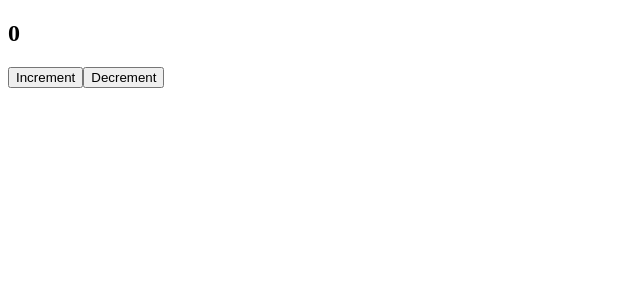
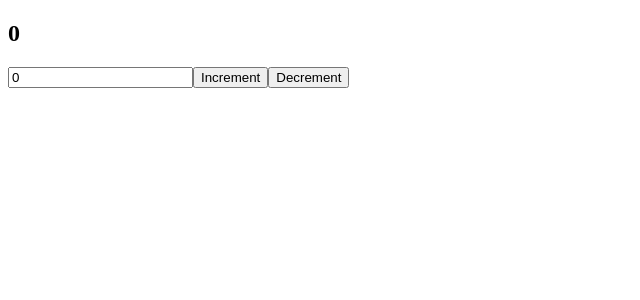
Before and after one commit to spcodegen/reactyt, a React (Vite) app: page / in a window 1280 px wide. Shown: the top 300 px of the page, without its empty margins (0-640 px from the left). Built offline with nearby package versions, Linux system fonts and the light colour scheme.

Commit message:
Using Complex Object As State In useReducer

```diff
--- a/src/App.jsx
+++ b/src/App.jsx
@@ -2,18 +2,27 @@ import { useReducer, useState } from "react";
 import "./App.css";
 
 function App() {
-  const [state, dispatch] = useReducer(reducer, { count: 0 });
+  const [state, dispatch] = useReducer(reducer, { count: 0, incrementBy: 0 });
   function reducer(state, action) {
     if (action.type == "increment") {
-      return { ...state, count: state.count + action.payload }; //state + action.overload
+      return { ...state, count: state.count + state.incrementBy };
     }
     if (action.type == "decrement") {
-      return { ...state, count: state.count - action.payload }; //state - action.overload
+      return { ...state, count: state.count - state.incrementBy };
+    }
+    if (action.type == "setIncrement") {
+      return { ...state, incrementBy: action.payload };
     }
   }
   return (
     <>
       <h2>{state.count}</h2>
+      <input
+        value={state.incrementBy}
+        onChange={(e) =>
+          dispatch({ type: "setIncrement", payload: Number(e.target.value) })
+        }
+      />
       <button onClick={() => dispatch({ type: "increment", payload: 1 })}>
         Increment
       </button>
```
